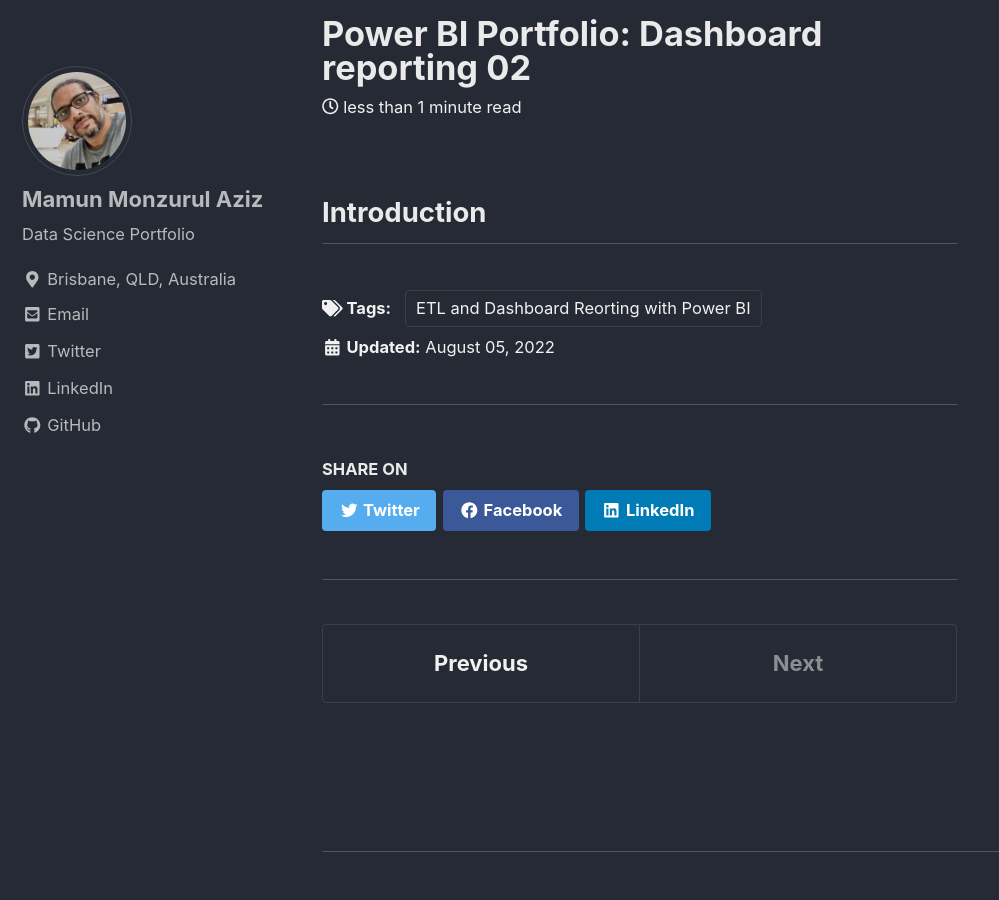
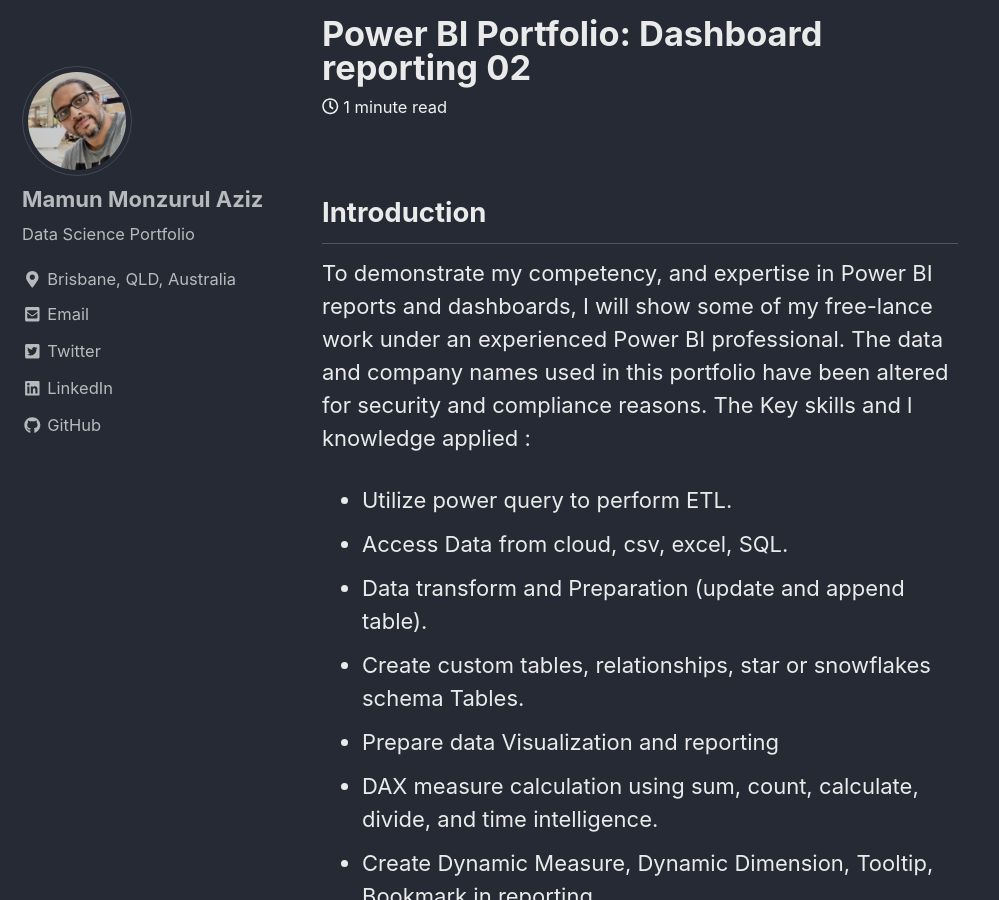
Before and after one commit to mamunmaziz/mamunmaziz.github.io, a Jekyll site: the page built from _posts/2022-08-05-PowerBI Project Portfolio 02.md, in a window 1280 px wide and 900 px high, scrolled down 494 px. Shown: the whole window, without its empty margins (0-999 px from the left). Built offline with Jekyll 4.4.1, drawn with Linux system fonts in a browser that asks for light colours; cached includes are drawn as plain includes; nearby versions of some CDN libraries; some of the changed text lies outside the part shown.

Commit message:
Update 2022-08-05-PowerBI Project Portfolio 02.md

```diff
--- a/_posts/2022-08-05-PowerBI Project Portfolio 02.md
+++ b/_posts/2022-08-05-PowerBI Project Portfolio 02.md
@@ -9,3 +9,20 @@
 ---
 
 ## Introduction
+To demonstrate my competency, and expertise in Power BI reports and dashboards, I will show some of my free-lance work under an experienced Power BI professional. The data and company names used in this portfolio have been altered for security and compliance reasons.
+The Key skills and l knowledge applied :
+- Utilize power query to perform ETL.
+- Access Data from cloud, csv, excel, SQL.
+- Data transform and Preparation (update and append table).
+- Create custom tables, relationships, star or snowflakes schema Tables.
+- Prepare data Visualization and reporting
+- DAX measure calculation using sum, count, calculate, divide, and time intelligence.
+- Create Dynamic Measure, Dynamic Dimension, Tooltip, Bookmark in reporting.
+- Add alerts and subscriptions to the dashboard
+- Publish dashboards, workspaces, and apps and collaborate with others.
+
+## Budget spending Analysis
+On the first page, a company's budget is presented along with its total annual and quarterly expenditures. The second page of the report contains quarterly budgets by business unit and department, as well as the sum of quarterly budgets and spending, which is ultimately the annual budget and spending. Data drilling by quarter is done using drill through. DAX Dynamic Measure is used to calculate annual spending and budget. On the third page, the top ten items are listed according to budget and expenditure per annum. A table and bar are also used to show the annual budget, spent, and remaining table and bar.
+
+
+<iframe width="800" height="600" src=" https://app.powerbi.com/view?r=eyJrIjoiY2Q0OGJlYzYtNTg2Ny00MzhhLWEzMjItNjk1MzBlMzFhNTFmIiwidCI6ImRjZTdlZTY5LTNjOTYtNGEzMi05ZmMwLWUzMjc3YTllMTAxYiIsImMiOjEwfQ%3D%3D&pageName=ReportSection60a74daab89e80c85add" frameborder="0" allowFullScreen="true"></iframe>
```
